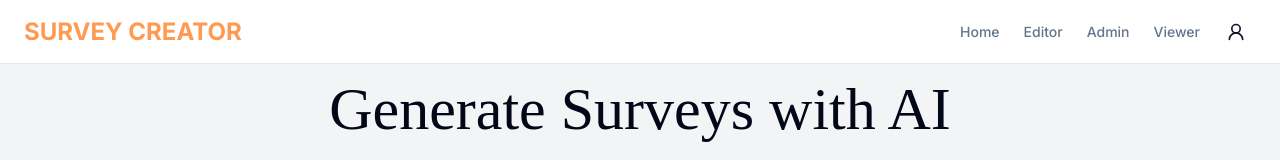
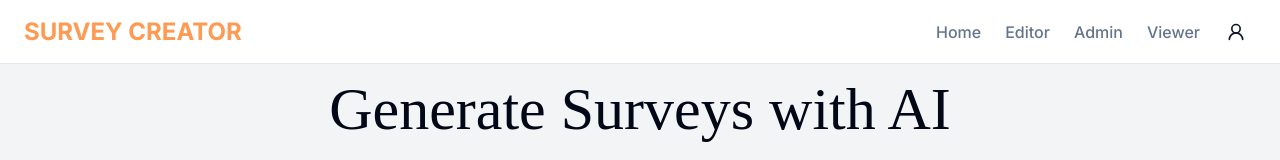
Before and after one commit to Automatic-Survey-Generator/SurveyApp, a Next.js app: page / in a window 1280 px wide. Shown: the top 160 px of the page. Built offline with nearby package versions, Linux system fonts and the light colour scheme; a web font is replaced by a local one.

Commit message:
make nav text bigger

```diff
--- a/src/components/structural/NavBar.tsx
+++ b/src/components/structural/NavBar.tsx
@@ -67,7 +67,7 @@ export default function NavBar() {
                 >
                     SURVEY CREATOR
                 </Link>
-                <nav className="hidden flex-col gap-6 text-lg font-medium md:flex md:flex-row md:items-center md:gap-5 md:text-sm lg:gap-6">
+                <nav className="hidden flex-col gap-6 font-medium md:flex md:flex-row md:items-center md:gap-5 lg:gap-6">
                     <div className="flex gap-6">
                         <Link
                             href="/"
```
